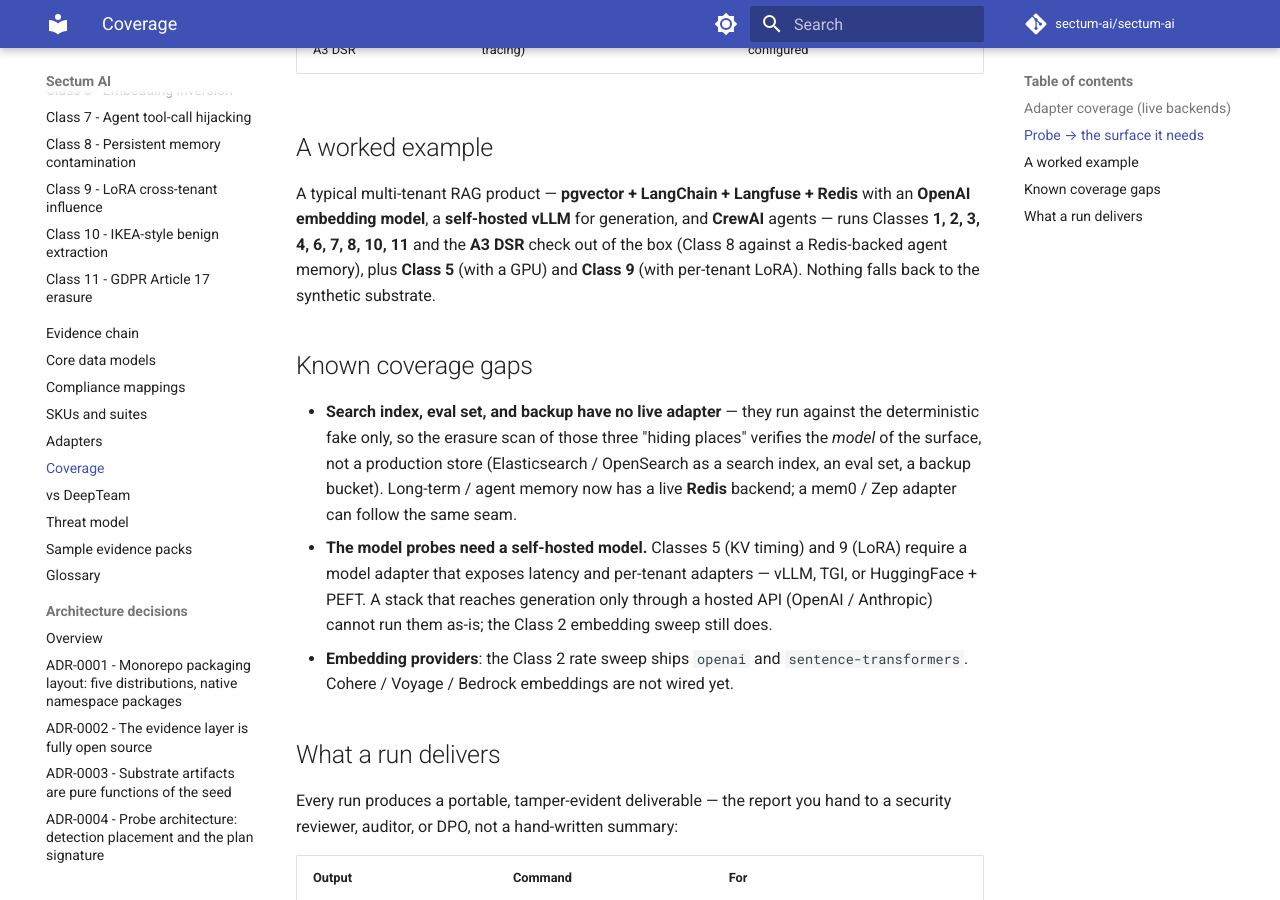
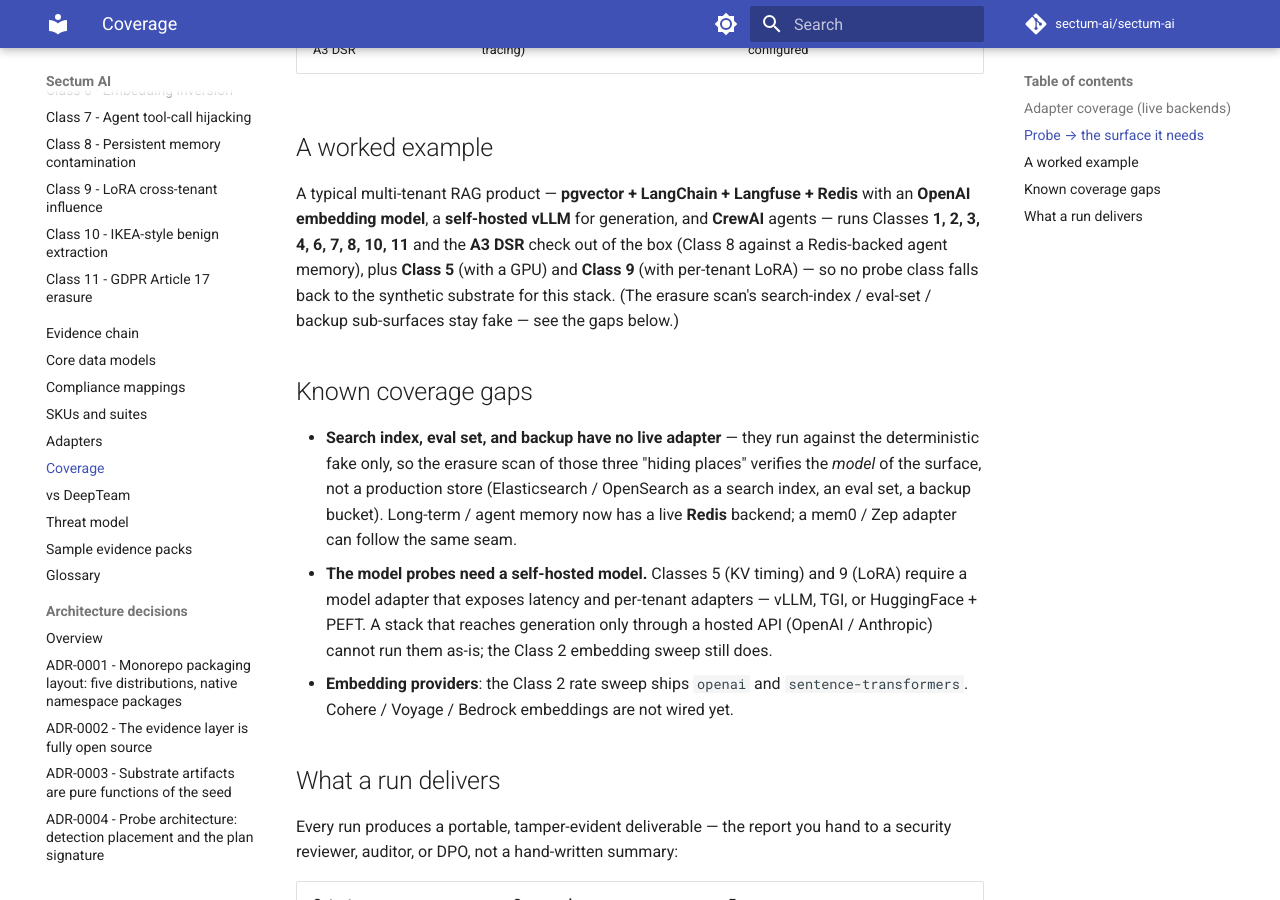
Before and after one commit to sectum-ai/sectum-ai, an MkDocs documentation site: the page built from docs/coverage.md, in a window 1280 px wide and 900 px high, scrolled down 2142 px. Built offline with MkDocs 1.6.1 and Material for MkDocs 9.7.7, drawn with Linux system fonts in a browser that asks for light colours; comment, search, counter and statistics services are not loaded.

Commit message:
docs(coverage): scope the 'no fallback' claim to probe classes
Review-loop precision: the worked example runs every probe class against a live
backend, but the erasure scan's search-index / eval-set / backup sub-surfaces stay
fake — say so instead of the blanket 'nothing falls back'.

```diff
--- a/docs/coverage.md
+++ b/docs/coverage.md
@@ -52,7 +52,9 @@
 an **OpenAI embedding model**, a **self-hosted vLLM** for generation, and **CrewAI**
 agents — runs Classes **1, 2, 3, 4, 6, 7, 8, 10, 11** and the **A3 DSR** check out of
 the box (Class 8 against a Redis-backed agent memory), plus **Class 5** (with a GPU)
-and **Class 9** (with per-tenant LoRA). Nothing falls back to the synthetic substrate.
+and **Class 9** (with per-tenant LoRA) — so no probe class falls back to the synthetic
+substrate for this stack. (The erasure scan's search-index / eval-set / backup
+sub-surfaces stay fake — see the gaps below.)
 
 ## Known coverage gaps
 
```
